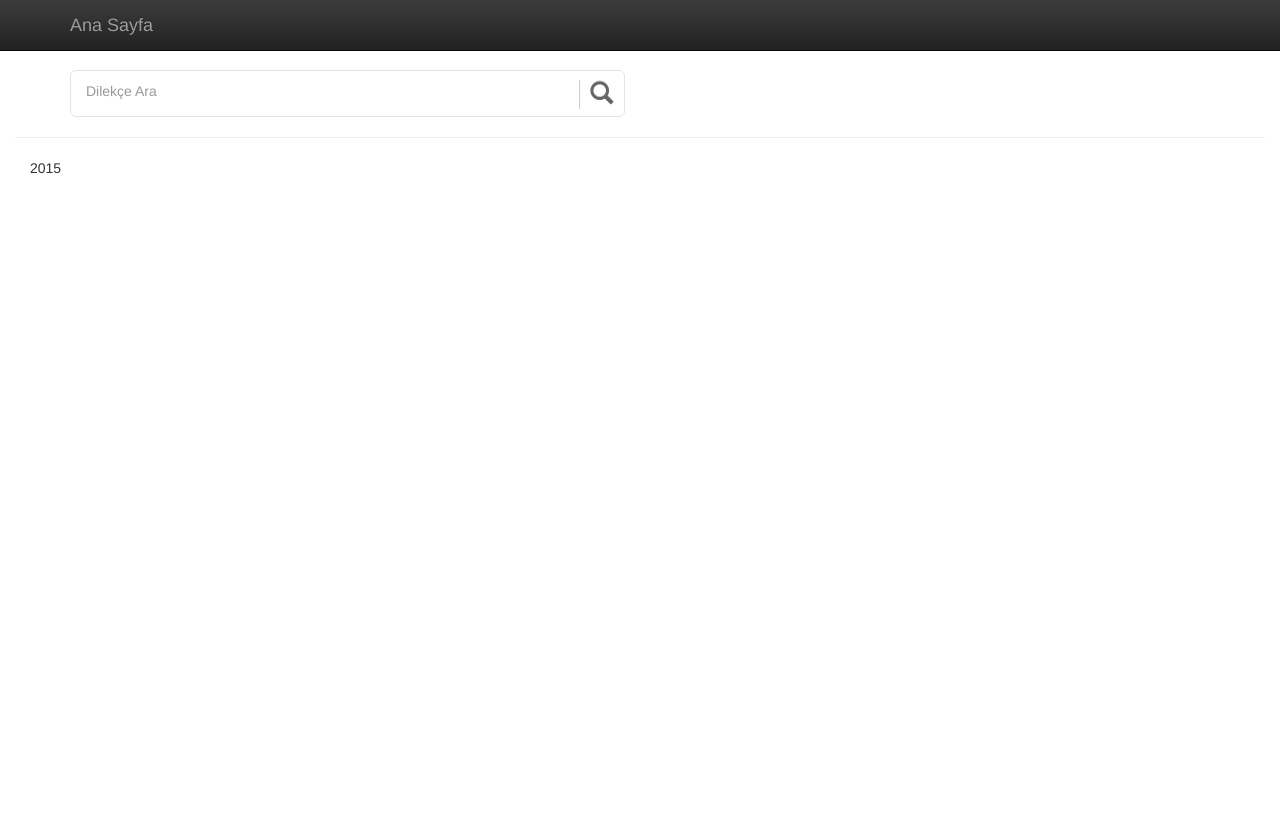
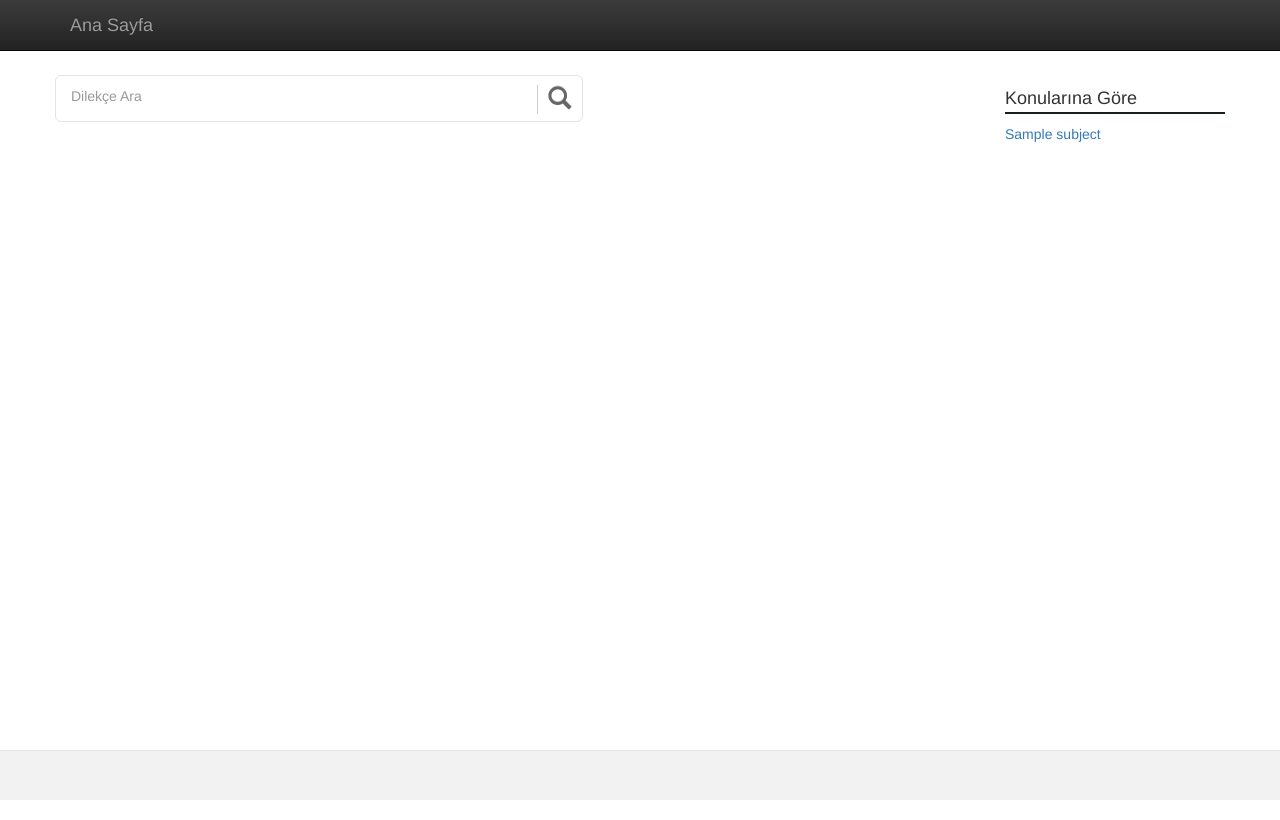
Before and after one commit to gucluoz/arzuhal, a Django app: page /web/ in a window 1280 px wide. Before the commit the page ends 174 px from the top, so only its background shows below. Run offline with Django 3.2, Linux system fonts and the light colour scheme; tables that the repository leaves empty hold one stand-in row (values such as "Sample post"); parts of the project's set-up code (start-up, migrations or seed data) failed here and were passed over; some libraries are stand-ins or nearby versions.

Commit message:
Add subjectlist to left menu
	* Add suject list in alphabethical order
	* Add subject list -tag cloud-

```diff
--- a/web/static/web/css/ac.css
+++ b/web/static/web/css/ac.css
@@ -8,6 +8,7 @@
 #custom-search-input input{
     border: 0;
     box-shadow: none;
+    width: 460px;
 }
 
 #custom-search-input button{
--- /dev/null
+++ b/web/static/web/css/main.css
@@ -0,0 +1,101 @@
+.footer{
+  position:bottom;
+  background-color: #ffffff;
+  height:100px;
+}
+
+.footer-inner {
+  position: fixed;
+  bottom: 0;
+  width: 100%;
+  height: 50px;
+  background-color: #f2f2f2;
+  border-top: 1px solid #e4e4e4;
+  padding-top: 10px;
+}
+
+.content {
+  min-height: 650px;
+  margin: 0 auto;
+  padding-top: 25px;
+}
+
+.mainbar {
+  float: left;
+  width: 528px;
+  margin: 0 0 0 0;
+  padding: 0;
+}
+
+.sidebar{
+  float: right;
+  overflow: hidden;
+  width: 220px;
+  margin: 0 0 15px 0;
+}
+
+.sidebar h4{
+  border-bottom: 2px solid #162020;
+  line-height: 1.5em
+}
+
+.tagCloud {
+  padding: 2px;
+  line-height: 2em;
+  text-align: left;
+  margin: 0;
+}
+
+.tagCloud a {
+  padding: 0px;
+}
+
+.tagCloud li {
+  display:inline;
+}
+
+.tagCloud-0 {
+    font-size: 0.9em;
+    font-weight: 200;
+    color: #669EC2;
+}
+.tagCloud-1 {
+    font-size: 1.1m;
+    font-weight: 300;
+    color: #6B66C2;
+}
+.tagCloud-2 {
+    font-size: 1.3em;
+    font-weight: 400;
+    color: #A666C2;
+}
+.tagCloud-3 {
+    font-size: 1.5em;
+    font-weight: 500;
+    color: #C167AF;
+}
+.tagCloud-4 {
+    font-size: 1.7em;
+    font-weight: 600;
+    color: #0765D3;
+}
+.tagCloud-5 {
+    font-size: 1.9em;
+    font-weight: 700;
+    color: #0765D3;
+}
+.tagCloud-6 {
+    font-size: 2.1em;
+    font-weight: 800;
+    color: #0765D3;
+}
+.tagCloud-7 {
+    font-size: 2.3em;
+    font-weight: 900;
+    color: #0765D3;
+}
+.tagCloud-8 {
+    font-size: 2.5em;
+    font-weight: 1000;
+    color: #0765D3;
+}
--- a/web/templates/search/indexes/web/petition_content_auto.txt
+++ b/web/templates/search/indexes/web/petition_content_auto.txt
@@ -1,2 +1,3 @@
 {{ object.name }}
 {{ object.description }}
+{{ object.subject.name }}
--- a/web/templates/search/indexes/web/petition_text.txt
+++ b/web/templates/search/indexes/web/petition_text.txt
@@ -1,2 +1,3 @@
 {{ object.name }}
 {{ object.description }}
+{{ object.subject.name }}
--- a/web/templates/web/base.html.j2
+++ b/web/templates/web/base.html.j2
@@ -10,6 +10,7 @@
         <meta name="viewport" content="width=device-width, initial-scale=1">
         <link rel="apple-touch-icon" href="{% static 'web/apple-touch-icon.png' %}">
         <link rel="stylesheet" href="{% static 'web/css/bootstrap.min.css' '%}">
+        <link rel="stylesheet" href="{% static 'web/css/main.css' '%}">
         <style>
             body {
                 padding-top: 50px;
@@ -33,15 +34,18 @@
         </div>
       </div>
     </nav>
-    <div class="container-fluid">
+    <div class="container">
       <div class="row">
         {% block maincontent %}{% endblock maincontent %}
       </div>
-      <hr>
-      <footer>
-        <div class="col-md-4">2015</div><div class="col-md-*">{% block footercontent %}{% endblock footercontent %}</div>
-      </footer>
-    </div> <!-- /container -->
+    </div>
+    <footer class="footer">
+      <div class="footer-inner">
+        <div class="container">
+      {% block footercontent %}{% endblock footercontent %}
+        </div>
+      </div>
+    </footer>
     <script src="//ajax.googleapis.com/ajax/libs/jquery/1.11.2/jquery.js"></script>
     <script>window.jQuery || document.write('<script src="js/vendor/jquery-1.11.2.js"><\/script>')</script>
     <script src="{% static 'web/js/vendor/bootstrap.min.js' %}"></script>
--- a/web/templates/web/index.html.j2
+++ b/web/templates/web/index.html.j2
@@ -5,10 +5,8 @@
 <link rel="stylesheet" href="{% static 'web/css/ac.css' %}">
 {% endblock headcontent %}
 {% block maincontent %}
-<div class="container">
-  <br>
-  <div class="row">
-      <div class="col-md-6">
+<div class="content">
+  <div class="mainbar">
     <form action="{% url 'index' %}" method="POST">
       {% csrf_token %}
       <div id="custom-search-input">
@@ -22,11 +20,7 @@
         </div>
       </div>
     </form>
-      </div>
-  </div>
     {% if q %}
-  <div class="row">
-    <div class="col-md-6">
     "{{ q }}" için arama sonuçları :
     {% for p in results %}
     <p>
@@ -41,9 +35,11 @@
     {% empty %}
     <cite>Hiç bir sonuç bulunamadı :(</cite>
     {% endfor %}
+    {% endif %}
   </div>
+  <div class="sidebar">
+    {% if subjects %}{% include "web/subjectlist.html.j2" %}{% endif %}
   </div>
-  {% endif %}
 </div>
 {% endblock maincontent %}
 {% block footercontent %}
--- /dev/null
+++ b/web/templates/web/subjectlist.html.j2
@@ -0,0 +1,20 @@
+<script>
+function loadSubject(subject){
+  document.getElementById('q').value = subject;
+  document.subjectListForm.submit();
+}
+</script>
+<form name="subjectListForm" action="{% url 'index' %}" method="POST">
+  {% csrf_token %}
+  <input type="hidden" name="q" id="q" />
+  <div class="subjectlist">
+    <h4>Konularına Göre</h4>
+    <ul class="list-unstyled">
+      {% for s in subjects %}
+      <li><a href="#" onclick="javascript: loadSubject('{{ s.name }}')">{{ s.name }}</a></li>
+      {% empty %}
+      <li>Boş.</li>
+      {% endfor %}
+    </ul>
+  </div>
+</form>
--- a/web/urls.py
+++ b/web/urls.py
@@ -1,3 +1,5 @@
+# -*- coding: UTF-8 -*-
+
 from django.conf.urls import url
 
 from . import views
--- a/web/views.py
+++ b/web/views.py
@@ -5,10 +5,12 @@ import os
 from django.shortcuts import render, get_object_or_404
 from django.views import generic
 from django.http import HttpResponse
+from django.db.models import Count
 from django.core.servers.basehttp import FileWrapper
 from haystack.query import SearchQuerySet
 from django.core.urlresolvers import reverse
-from .models import Petition, Template
+from .models import Petition, Template, Subject
+
 
 class PetitionListView(generic.ListView):
   template_name = 'web/petitionlist.html.j2'
@@ -17,9 +19,34 @@ class PetitionListView(generic.ListView):
   def get_queryset(self):
     return Petition.objects.order_by('-publishdate')
 
+
+def tagCloud():
+  MAX_WEIGHT = 8
+  MAX_KEYWORDS = 8
+  subjectsWithPetitionCount = Subject.objects.all().annotate(
+    count=Count('petition__id'))
+  subjects = subjectsWithPetitionCount.values('name','count').order_by('-count')[:MAX_KEYWORDS]
+  min_count = max_count = subjects[0]['count']
+  for keyword in subjects:
+    if keyword['count'] < min_count:
+      min_count = keyword['count']
+    if max_count < keyword['count']:
+      max_count = keyword['count']
+  range = float(max_count - min_count)
+  if range == 0.0:
+    range = 1.0
+  for keyword in subjects:
+    keyword['weight'] = int(
+        MAX_WEIGHT * (keyword['count'] - min_count) / range
+    )
+  return { 'cloudTitle': 'Konular','cloudItems': subjects}
+
+def subjectList():
+  subjects = Subject.objects.order_by('name')[:50]
+  return subjects
+
 def indexsearch(request, q):
   searchStartTime = time.time()
-  # Limit query results with 100,
   results = SearchQuerySet().auto_query(q)[:100]
   searchElapsedTime = (time.time() - searchStartTime)*1000
   resultSet = []
@@ -29,8 +56,8 @@ def indexsearch(request, q):
     'results' : resultSet,
     'q' : q,
     'searchTime' : searchElapsedTime,
+    'subjects' : subjectList(),
   }
-
   return render(request, 'web/index.html.j2', context)
 
 def index(request):
@@ -38,7 +65,7 @@ def index(request):
     searchString = request.POST['q']
     return indexsearch(request,searchString)
   except:
-    return render(request, 'web/index.html.j2')
+    return render(request, 'web/index.html.j2',{'subjects': subjectList()})
 
 def autoComplete(request):
   try:
```
Also changed, not shown: web/templates/web/tagcloud.html.j2 (added, +11 -0 lines), web/templatetags/shuffle.py (added, +9 -0 lines), web/templatetags/__init__.py (added). Lines whose indentation alone changed are shown as unchanged.
